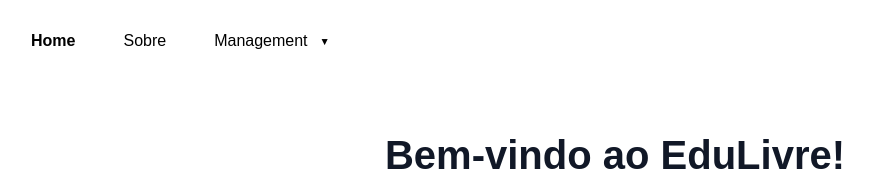
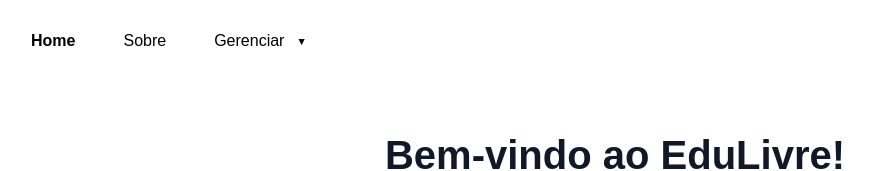
Before and after one commit to csjairo/edulivre-web, a Vue app: page / in a window 1280 px wide. Shown: the top 171 px of the page, without its empty margins (25-898 px from the left). Built offline with nearby package versions, Linux system fonts and the light colour scheme; a web font is replaced by a local one.

Commit message:
Atualiza texto do menu de gerenciamento para português e adiciona arquivos de cabeçalho e rodapé.

```diff
--- a/src/App.vue
+++ b/src/App.vue
@@ -6,7 +6,7 @@
         <RouterLink to="/about">Sobre</RouterLink>
 
         <div class="dropdown">
-          <span class="dropdown-toggle">Management</span>
+          <span class="dropdown-toggle">Gerenciar</span>
           <div class="dropdown-menu">
             <RouterLink to="/manage/users">Gerenciar Usuários</RouterLink>
             <RouterLink to="/manage/teachers">Gerenciar Professores</RouterLink>
```
Also changed, not shown: src/components/Footer.vue (added), src/components/Header.vue (added).
